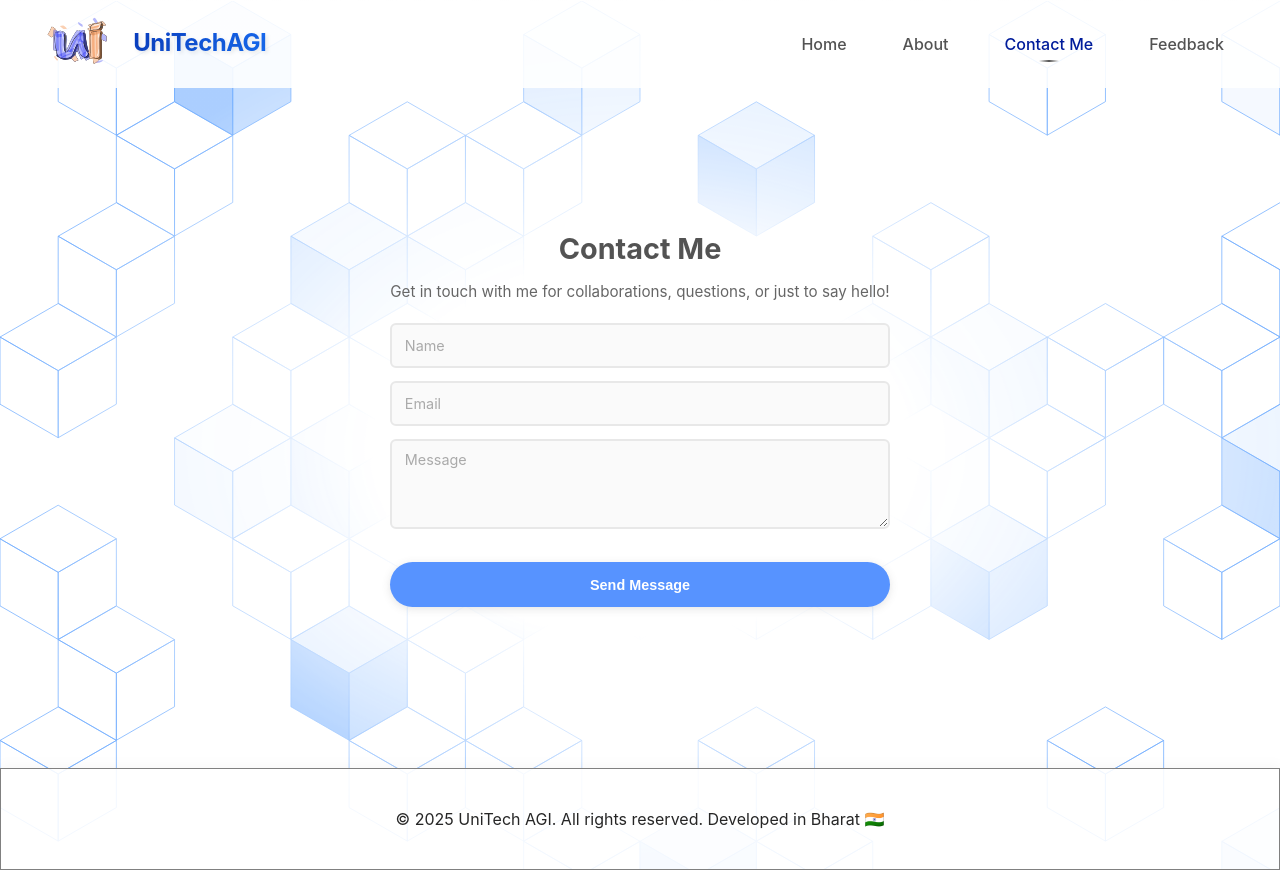
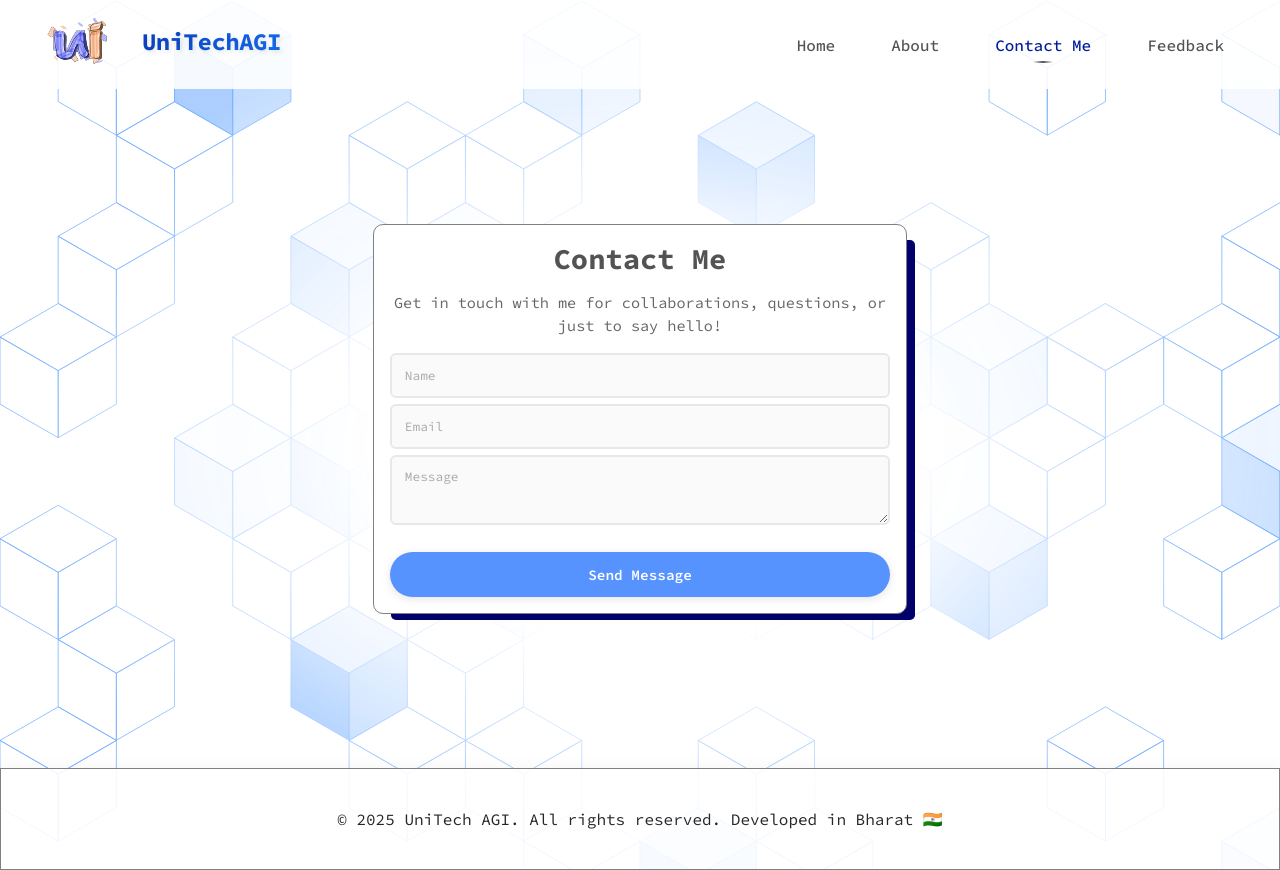
Before and after one commit to ayushsatvara1012/django-portfolio, a Django app: page /contact/ in a window 1280 px wide. Run offline with Django 4.2, Linux system fonts and the light colour scheme.

Commit message:
new changes of the contact content and some background changes

```diff
--- a/static/core/style.css
+++ b/static/core/style.css
@@ -1,3 +1,5 @@
+@import url('https://fonts.googleapis.com/css2?family=Source+Code+Pro:wght@400;500;600;700&display=swap');
+
 /* Professional carousel section title */
 .carousel-title {
   text-align: center;
@@ -8,7 +10,7 @@
   margin-bottom: 1.2rem;
   margin-top: 0;
   line-height: 1.1;
-  font-family: 'Segoe UI', 'Helvetica Neue', Arial, sans-serif;
+  font-family: 'Source Code Pro', monospace;
   /* background: linear-gradient(90deg, #e3f0ff 0%, #00192a 100%); */
   border-radius: 10px;
   padding: 0.5rem 0;
@@ -37,7 +39,7 @@ html, body {
 }
 
 body {
-  font-family: -apple-system, BlinkMacSystemFont, 'Segoe UI', Roboto, 'Helvetica Neue', Arial;
+  font-family: 'Source Code Pro', monospace;
   width: 100%;
   height: 100%;
   background-size: cover;
@@ -207,7 +209,7 @@ h3 {
   font-size: 1.2rem;
   line-height: 1.6;
   color: #555;
-  margin-bottom: 2rem;
+  /* margin-bottom: 2rem; */
 }
 
 /* About Page */
@@ -237,7 +239,11 @@ h3 {
 .contact-content {
   max-width: 500px;
   margin: 1rem auto;
-  padding: 0 1.5rem;
+  padding: 1rem;
+  border: 1px solid gray;
+  border-radius:10px;
+  background:white;
+    box-shadow: 13px 11px 0px -5px #00016b;
 }
 
 .contact-content h1 {
@@ -251,14 +257,14 @@ h3 {
   text-align: center;
   font-size: 0.95rem;
   color: #666;
-  margin-bottom: 1.2rem;
+  /* margin-bottom: 1.2rem; */
   line-height: 1.5;
 }
 
 .form-card {
   background: white;
   border-radius: 10px;
-  padding: 1.2rem;
+  padding: 0.9rem;
   box-shadow: 0 2px 12px rgba(0, 0, 0, 0.08);
   border: 1px solid #f0f0f0;
 }
@@ -266,7 +272,7 @@ h3 {
 #contactForm {
   display: flex;
   flex-direction: column;
-  gap: 0.8rem;
+  gap: 0.4rem;
 }
 
 .form-group {
@@ -280,7 +286,7 @@ h3 {
   padding: 0.65rem 0.8rem;
   border: 2px solid #e8e8e8;
   border-radius: 6px;
-  font-size: 0.9rem;
+  font-size: 0.8rem;
   font-family: inherit;
   color: var(--text);
   background: #fafafa;
@@ -302,8 +308,8 @@ h3 {
 
 #contactForm textarea {
   resize: vertical;
-  min-height: 90px;
-  max-height: 180px;
+  min-height: 70px;
+  max-height: 150px;
 }
 
 .button-group {
@@ -1066,6 +1072,7 @@ form {
   border: 0px solid rgba(0, 0, 0, 0.15);
   border-radius: 4px;
   font-size: 0.9rem;
+  font-family: 'Source Code Pro', monospace;
   transition: all 0.3s ease;
   box-sizing: border-box;
   background-color: #e3f2fd;
@@ -1126,6 +1133,7 @@ button[type="submit"],
   border-radius: 30px;
   cursor: pointer;
   font-size: 0.9rem;
+  font-family: 'Source Code Pro', monospace;
   width: 100%;
   transition: filter 0.2s;
   margin-top: auto;
@@ -1262,7 +1270,7 @@ button[type="submit"]:hover,
   color: var(--text);
   margin-bottom: 0.5rem;
   line-height: 1.1;
-  font-family: 'Segoe UI', 'Helvetica Neue', Arial, sans-serif;
+  font-family: 'Source Code Pro', monospace;
 }
 
 .roadmap-subtitle {
--- a/templates/core/contact.html
+++ b/templates/core/contact.html
@@ -4,8 +4,8 @@
 
 {% block content %}
 <div class="contact-content">
-    <h1>Contact Me</h1>
-    <p class="lead">Get in touch with me for collaborations, questions, or just to say hello!</p>
+        <h1>Contact Me</h1>
+        <p class="lead">Get in touch with me for collaborations, questions, or just to say hello!</p>
             <form id="contactForm">
                 <div class="form-group">
                     <input type="text" id="name" name="name" required placeholder="Name">
```
